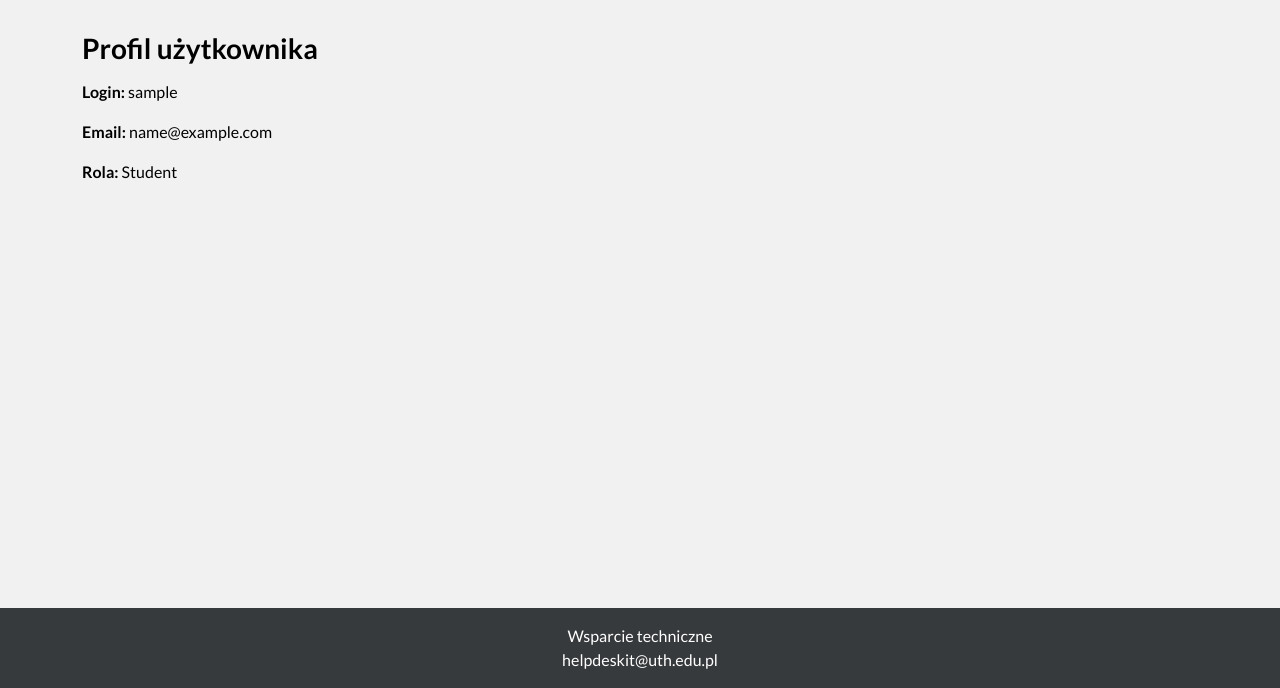
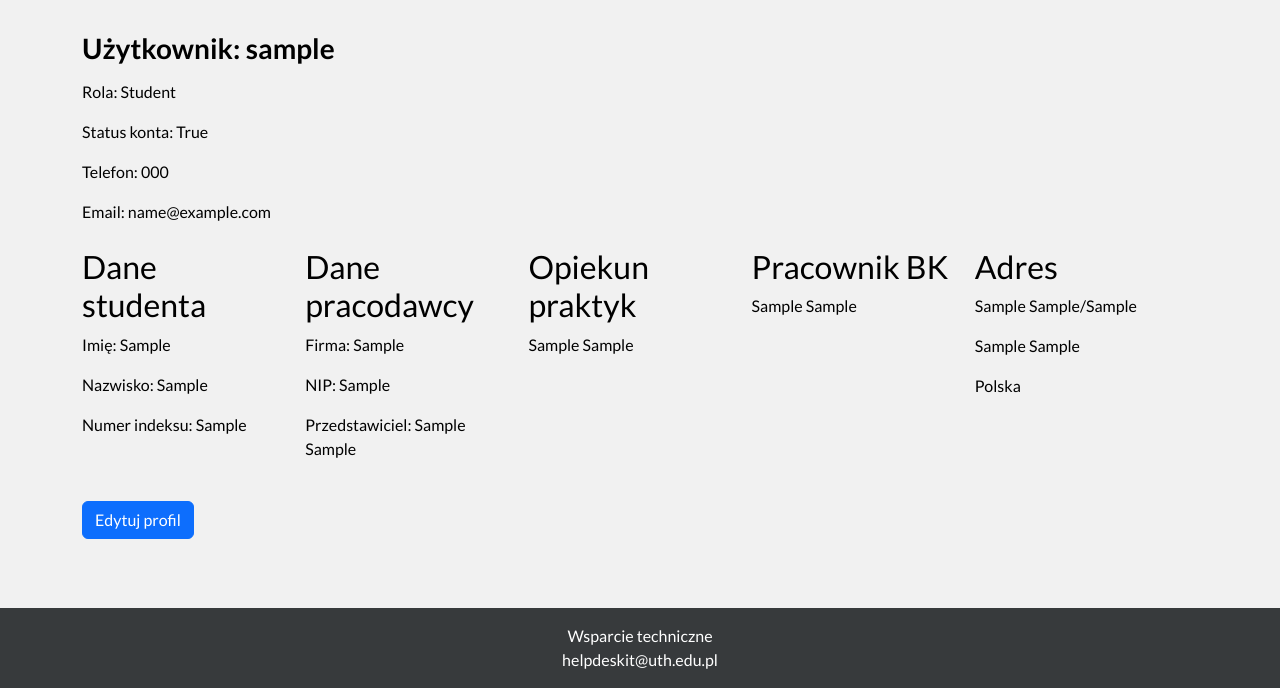
Before and after one commit to KacperBenc/testpraktyki, a Django app: page /profil/1 in a window 1280 px wide. Shown: the part 112-800 px from the top of the page. Run offline with Django 5.2, Linux system fonts and the light colour scheme; data comes from the database, SQL or seed files in the repository; tables that the repository leaves empty hold one stand-in row (values such as "Sample post"); some libraries are stand-ins or nearby versions.

Commit message:
Dodaje możliwosć edycji profilu

```diff
--- a/aplikacjaTest/templates/uzytkownik/profil.html
+++ b/aplikacjaTest/templates/uzytkownik/profil.html
@@ -12,13 +12,65 @@
 {% block title %}Profil użytkownika{% endblock title %}
 
 {% block content %}
-  <h1>Profil użytkownika</h1>
+<div class="row">
+    <div class="col">
+        <h1>Użytkownik: {{ uzytkownik.login }}</h1>
+    </div>
+<div class="row">
+    <div class="col">
+        <p>Rola: {{ uzytkownik.rola }}</p>
+        <p>Status konta: {{ uzytkownik.status_konta }}</p>
+        <p>Telefon: {{ uzytkownik.numer_telefonu }}</p>
+        <p>Email: {{ uzytkownik.adres_mailowy }}</p>
+    </div>
+    </div>
 
-  <p><strong>Login:</strong> {{ uzytkownik.django_user.username }}</p>
-  <p><strong>Email:</strong> {{ uzytkownik.django_user.email }}</p>
-  <p><strong>Rola:</strong> {{ uzytkownik.get_rola_display }}</p>
+    <div class="row pt-2">
+        {% if student %}
+    <div class="col">
+          <h2>Dane studenta</h2>
+          <p>Imię: {{ student.imie }}</p>
+          <p>Nazwisko: {{ student.nazwisko }}</p>
+          <p>Numer indeksu: {{ student.numer_indeksu }}</p>
+    </div>
+        {% endif %}
 
-  {# dodaj inne pola modelu Uzytkownik, np.: #}
-  {# <p><strong>Imię:</strong> {{ uzytkownik.imie }}</p> #}
-  {# <p><strong>Nazwisko:</strong> {{ uzytkownik.nazwisko }}</p> #}
+    {% if pracodawca %}
+        <div class="col">
+      <h2>Dane pracodawcy</h2>
+      <p>Firma: {{ pracodawca.nazwa_firmy }}</p>
+      <p>NIP: {{ pracodawca.nip }}</p>
+      <p>Przedstawiciel: {{ pracodawca.imie_przedstawiciela }} {{ pracodawca.nazwisko_przedstawiciela }}</p>
+        </div>
+    {% endif %}
+
+    {% if opiekun %}
+        <div class="col">
+      <h2>Opiekun praktyk</h2>
+      <p>{{ opiekun.imie }} {{ opiekun.nazwisko }}</p>
+        </div>
+    {% endif %}
+
+    {% if pracownik_bk %}
+        <div class="col">
+      <h2>Pracownik BK</h2>
+      <p>{{ pracownik_bk.imie }} {{ pracownik_bk.nazwisko }}</p>
+        </div>
+    {% endif %}
+
+    {% if adres %}
+        <div class="col">
+      <h2>Adres</h2>
+      <p>{{ adres.ulica }} {{ adres.numer_budynku }}{% if adres.numer_lokalu %}/{{ adres.numer_lokalu }}{% endif %}</p>
+      <p>{{ adres.kod_pocztowy }} {{ adres.miasto.nazwa }}</p>
+      <p>{{ adres.kraj.nazwa }}</p>
+        </div>
+    {% endif %}
+    <div class="d-flex mt-4 justify-content-between">
+        <a href="{% url 'profil_edycja' pk=uzytkownik.pk %}" class="btn btn-primary">
+        Edytuj profil
+        </a>
+        </div>
+    </div>
+</div>
 {% endblock content %}
--- a/aplikacjaTest/urls.py
+++ b/aplikacjaTest/urls.py
@@ -1,5 +1,5 @@
 from django.urls import path
-from aplikacjaTest.views.profil import profile
+from aplikacjaTest.views.profil import profile, profile_edit
 from aplikacjaTest.views.home import home
 from aplikacjaTest.views.dodajOferte import OfertaCreateView
 from aplikacjaTest.views.przegladajOferty import OfertaListView
@@ -21,6 +21,7 @@ urlpatterns = [
     path("oferty/nowa/", OfertaCreateView.as_view(), name="dodaj_oferte"),
     path("rejestracja/", rejestracja, name="rejestracja"),
     path("profil/<int:pk>", profile, name="profil"),
+    path("profil/<int:pk>/edycja", profile_edit, name="profil_edycja"),
     path("uzytkownicy/", UzytkownikListView.as_view(), name="przegladajUzytkownikow"),
     path('login/', login_view, name='login'),
     path('logout/', logout_view, name='logout'),
--- a/aplikacjaTest/views/profil.py
+++ b/aplikacjaTest/views/profil.py
@@ -1,6 +1,106 @@
+from django.http import HttpResponseForbidden
+from django.shortcuts import render, get_object_or_404, redirect
+from django.urls import reverse
+from django.db import transaction
+from django.contrib import messages
+
+from aplikacjaTest.models import Uzytkownik
 from django.shortcuts import render, get_object_or_404
-from aplikacjaTest.models import Uzytkownik
+from aplikacjaTest.models import Uzytkownik, Student, Pracodawca, OpiekunPraktyk, PracownikBK
+from aplikacjaTest.forms.profilEdycjaForm import (
+    UzytkownikForm, AdresForm,
+    StudentForm, PracodawcaForm,
+    OpiekunForm, PracownikBKForm,
+)
 
 def profile(request, pk):
     uzytkownik = get_object_or_404(Uzytkownik, pk=pk)
-    return render(request, "uzytkownik/profil.html", {"uzytkownik": uzytkownik})
+
+    student = getattr(uzytkownik, "student", None)
+    pracodawca = getattr(uzytkownik, "pracodawca", None)
+    opiekun = getattr(uzytkownik, "opiekunpraktyk", None)
+    pracownik_bk = getattr(uzytkownik, "pracownikbk", None)
+
+    adres = None
+    if student:
+        adres = student.adres
+    elif pracodawca:
+        adres = pracodawca.adres
+
+    context = {
+        "uzytkownik": uzytkownik,
+        "student": student,
+        "pracodawca": pracodawca,
+        "opiekun": opiekun,
+        "pracownik_bk": pracownik_bk,
+        "adres": adres,
+    }
+    return render(request, "uzytkownik/profil.html", context)
+
+def profile_edit(request, pk):
+    uzytkownik = get_object_or_404(Uzytkownik, pk=pk)
+
+    student = getattr(uzytkownik, "student", None)
+    pracodawca = getattr(uzytkownik, "pracodawca", None)
+    opiekun = getattr(uzytkownik, "opiekunpraktyk", None)
+    pracownik_bk = getattr(uzytkownik, "pracownikbk", None)
+
+    if student:
+        adres = student.adres
+        role_form_class = StudentForm
+        role_instance = student
+    elif pracodawca:
+        adres = pracodawca.adres
+        role_form_class = PracodawcaForm
+        role_instance = pracodawca
+    elif opiekun:
+        adres = None
+        role_form_class = OpiekunForm
+        role_instance = opiekun
+    elif pracownik_bk:
+        adres = None
+        role_form_class = PracownikBKForm
+        role_instance = pracownik_bk
+    else:
+        adres = None
+        role_form_class = None
+        role_instance = None
+
+    if request.method == "POST":
+        uzytkownik_form = UzytkownikForm(request.POST, instance=uzytkownik)
+        adres_form = AdresForm(request.POST, instance=adres) if adres else None
+        role_form = role_form_class(request.POST, instance=role_instance) if role_form_class else None
+
+        forms_valid = uzytkownik_form.is_valid()
+        if adres_form:
+            forms_valid = forms_valid and adres_form.is_valid()
+        if role_form:
+            forms_valid = forms_valid and role_form.is_valid()
+
+        if forms_valid:
+            with transaction.atomic():
+                uzytkownik_form.save()
+                if adres_form:
+                    adres_form.save()
+                if role_form:
+                    role = role_form.save(commit=False)
+                    role.uzytkownik = uzytkownik
+                    if hasattr(role, "adres") and adres_form:
+                        role.adres = adres_form.instance
+                    role.save()
+            messages.success(request, "Profil został zaktualizowany.")
+            return redirect(reverse("profil", kwargs={"pk": uzytkownik.pk}))
+        else:
+            messages.error(request, "Nie udało się zapisać zmian. Sprawdź formularz.")
+    else:
+        uzytkownik_form = UzytkownikForm(instance=uzytkownik)
+        adres_form = AdresForm(instance=adres) if adres else None
+        role_form = role_form_class(instance=role_instance) if role_form_class else None
+
+    context = {
+        "uzytkownik": uzytkownik,
+        "uzytkownik_form": uzytkownik_form,
+        "adres_form": adres_form,
+        "role_form": role_form,
+    }
+    return render(request, "uzytkownik/profil_edycja.html", context)
```
Also changed, not shown: aplikacjaTest/forms/profilEdycjaForm.py (added, +33 -0 lines), aplikacjaTest/templates/oferta/oferta_dodaj.html (+8 -6 lines), aplikacjaTest/templates/uzytkownik/profil_edycja.html (added, +30 -0 lines), aplikacjaTest/views/rejestracja.py (+1 -6 lines).
